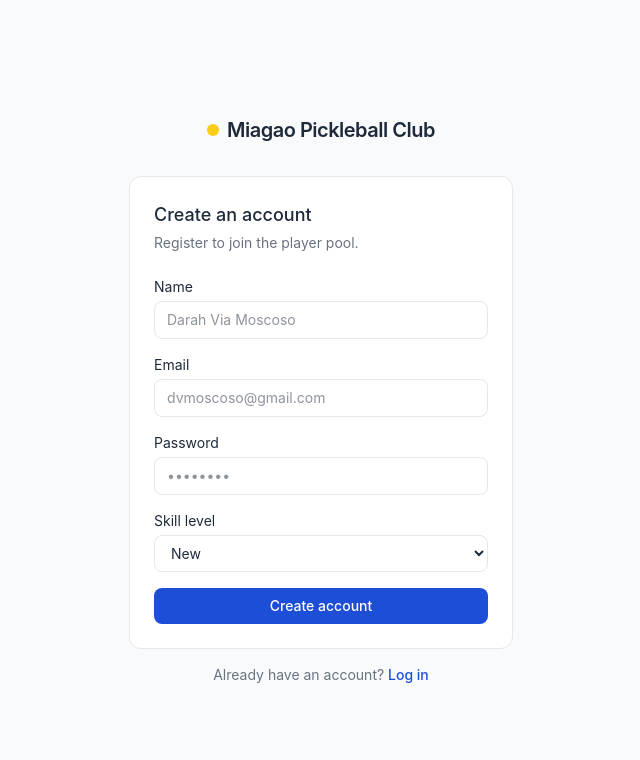
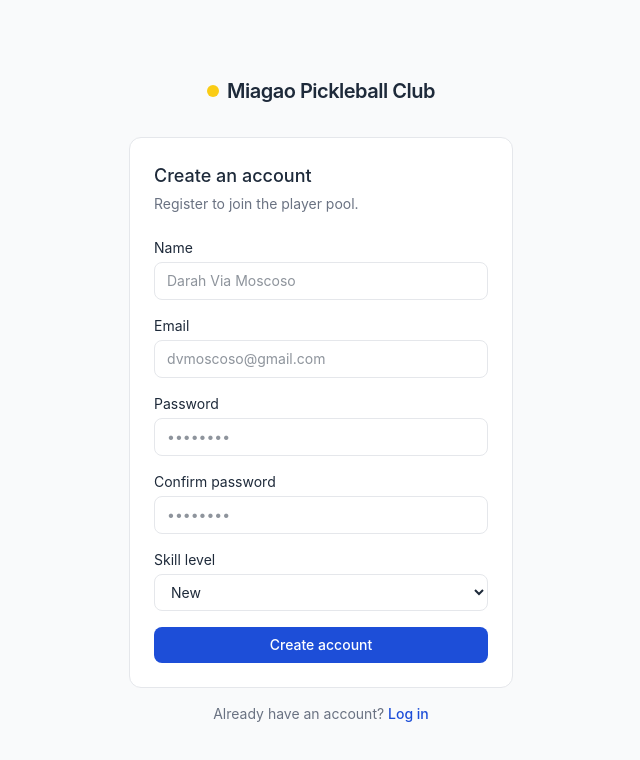
Before and after one commit to viamosc/MPC, a Next.js app: page /register in a window 1280 px wide. Shown: the top 760 px of the page, without its empty margins (319-959 px from the left). Built offline with nearby package versions, Linux system fonts and the light colour scheme.

Commit message:
confirm password

```diff
--- a/app/register/page.js
+++ b/app/register/page.js
@@ -12,6 +12,7 @@ export default function RegisterPage() {
     name: "",
     email: "",
     password: "",
+    confirmPassword: "",
     skill_level: TIERS[0],
   });
   const [error, setError] = useState("");
@@ -25,13 +26,19 @@ export default function RegisterPage() {
     e.preventDefault();
     setError("");
 
-    if (!form.name || !form.email || !form.password) {
+    if (!form.name || !form.email || !form.password || !form.confirmPassword) {
       setError("Fill in every field.");
       return;
     }
 
+    if (form.password !== form.confirmPassword) {
+      setError("Passwords do not match.");
+      return;
+    }
+
     setLoading(true);
-    const result = await registerPlayer(form);
+    const { confirmPassword, ...payload } = form;
+    const result = await registerPlayer(payload);
     setLoading(false);
 
     if (!result.ok) {
@@ -94,6 +101,19 @@ export default function RegisterPage() {
             </div>
 
             <div>
+              <label className="block text-sm mb-1" htmlFor="confirmPassword">Confirm password</label>
+              <input
+                id="confirmPassword"
+                name="confirmPassword"
+                type="password"
+                value={form.confirmPassword}
+                onChange={handleChange}
+                className="w-full rounded-lg border border-[var(--border)] px-3 py-2 text-sm"
+                placeholder="••••••••"
+              />
+            </div>
+
+            <div>
               <label className="block text-sm mb-1" htmlFor="skill_level">Skill level</label>
               <select
                 id="skill_level"
```
